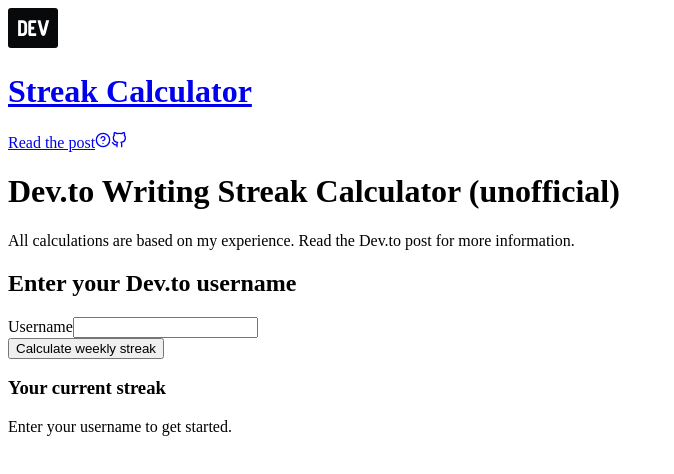
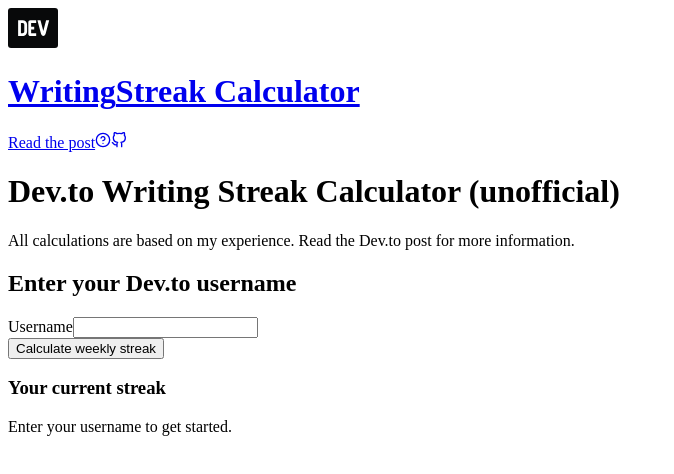
Before and after one commit to james-wallis/devto-writing-streak-calculator, a Next.js app: page / in a window 1280 px wide. Shown: the top 474 px of the page, without its empty margins (0-674 px from the left). Built offline with nearby package versions, Linux system fonts and the light colour scheme.

Commit message:
Take advantage of space on desktop
Signed-off-by: James Wallis <j@wallis.dev>

```diff
--- a/components/header.tsx
+++ b/components/header.tsx
@@ -20,7 +20,10 @@
                             alt="dev.to logo"
                             className="mr-4 h-full w-auto"
                         />
-                        <h1 className="text-lg">Streak Calculator</h1>
+                        <h1 className="text-lg">
+                            <span className="hidden md:inline mr-1">Writing</span>
+                            Streak Calculator
+                        </h1>
                     </a>
                 </Link>
                 <div className="flex items-center">
```
